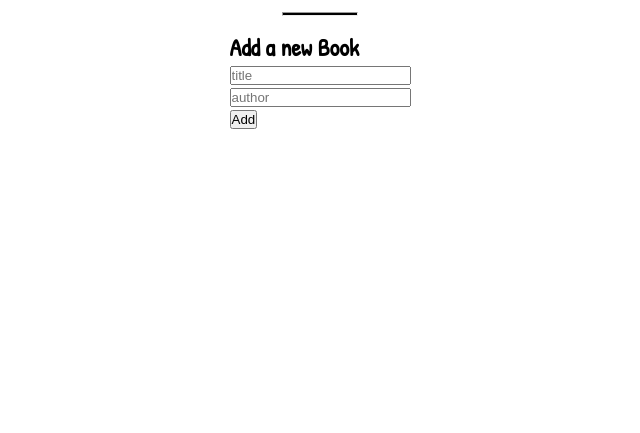
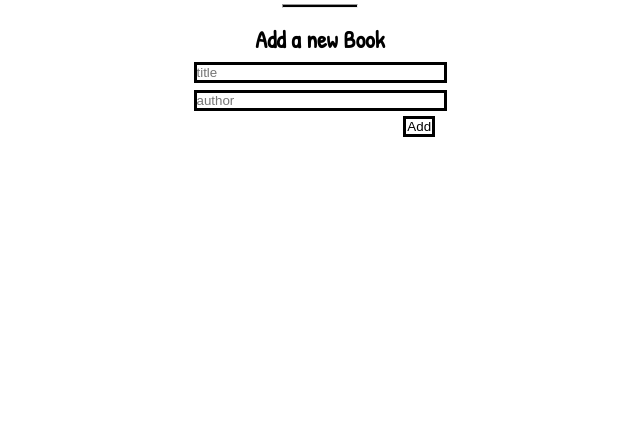
Before and after one commit to pasytchangwa/Awesome_books, a website: page index.html in a window 1280 px wide. Shown: the part 367-800 px from the top of the page, without its empty margins (320-960 px from the left). Drawn offline with Linux system fonts and the light colour scheme.

Commit message:
Update styles.css
Add form style

```diff
--- a/Assets/css/styles.css
+++ b/Assets/css/styles.css
@@ -75,3 +75,26 @@ body {
   font-weight: bold;
   margin: 0 auto;
 }
+
+.add-book {
+  width: 60%;
+  height: auto;
+  display: flex;
+  flex-direction: column;
+  align-items: center;
+  row-gap: 5px;
+}
+
+.add-book .title,
+.add-book .author {
+  border: 3px solid black;
+  align-self: flex-end;
+  width: 253px;
+}
+
+.add-book .add-btn {
+  width: 2rem;
+  border: 3px solid black;
+  background-color: transparent;
+  align-self: flex-end;
+}
```
